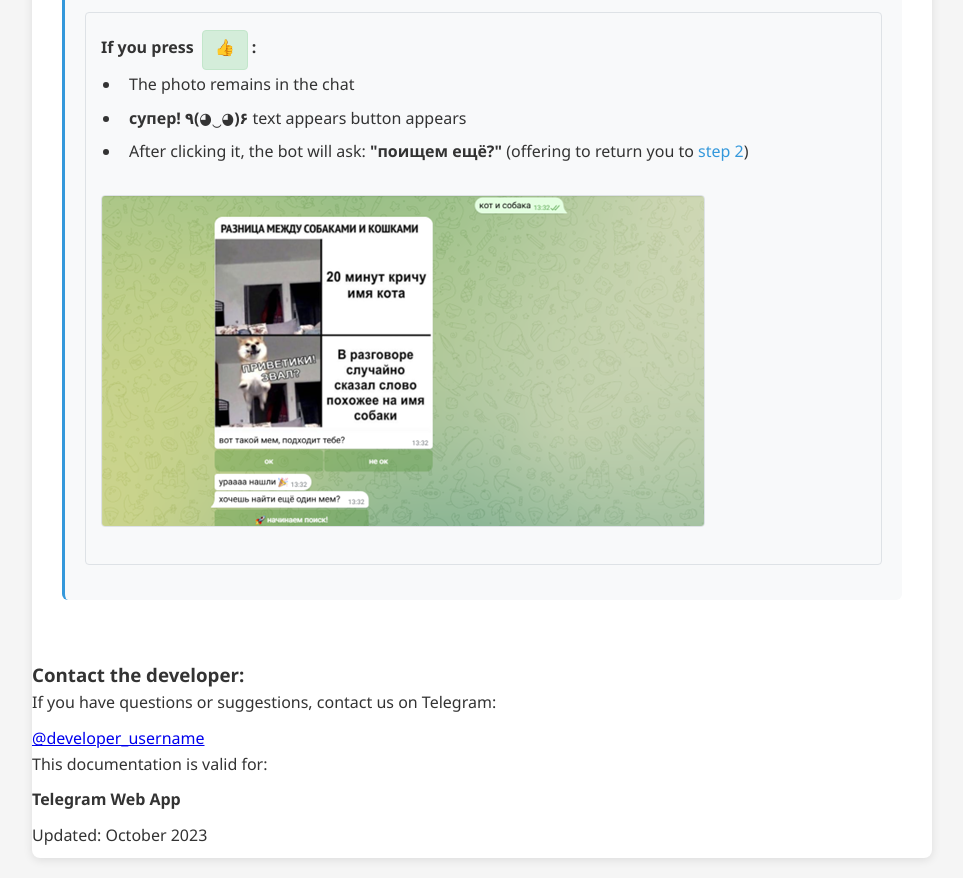
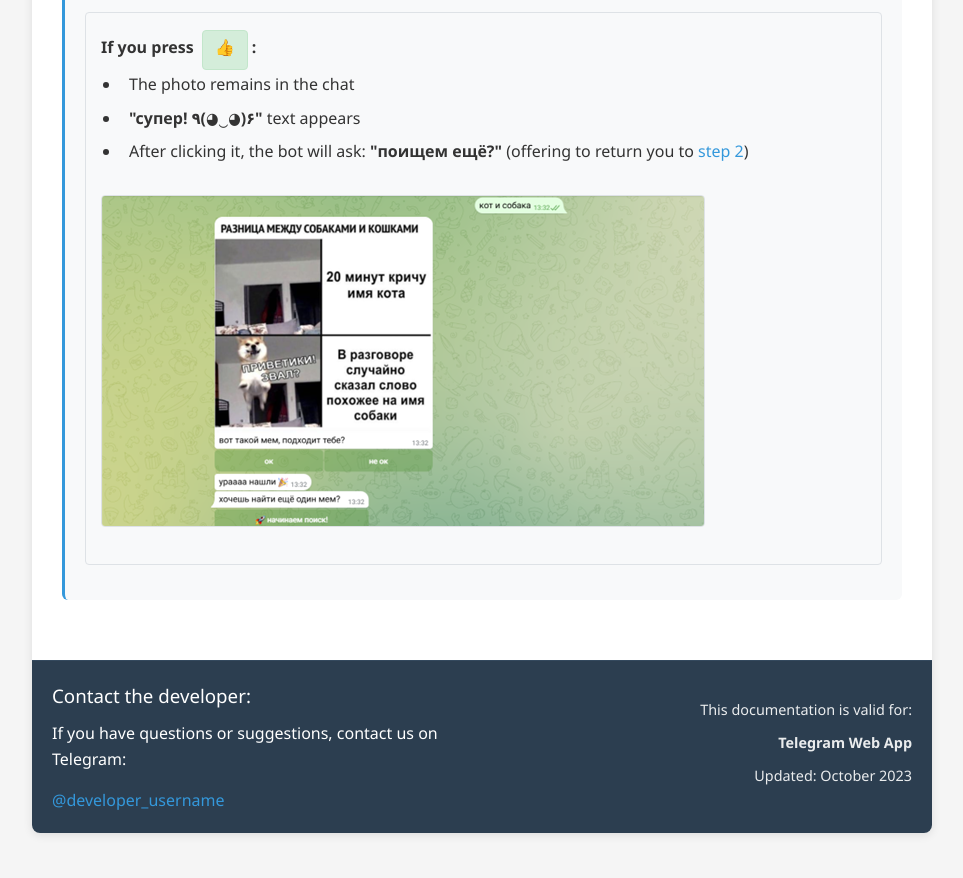
Before and after one commit to melkern/meme-bot-documentation, a plain HTML site: page index.html in a window 1280 px wide. Shown: the part 2414-3292 px from the top of the page, without its empty margins (158-1121 px from the left). After the commit the page ends 3267 px from the top, so only its background shows below. Drawn offline with Linux system fonts and the light colour scheme.

Commit message:
Update index.html

```diff
--- a/index.html
+++ b/index.html
@@ -148,6 +148,53 @@
         p {
             margin-bottom: 10px;
         }
+         .footer {
+            background: #2c3e50;
+            color: white;
+            padding: 20px;
+            text-align: center;
+            border-top: 1px solid #34495e;
+        }
+
+        .footer-content {
+            display: flex;
+            justify-content: space-between;
+            align-items: center;
+            flex-wrap: wrap;
+            gap: 20px;
+        }
+
+        .contact-info {
+            text-align: left;
+            flex: 1;
+            min-width: 250px;
+        }
+
+        .contact-info h3 {
+            margin-bottom: 10px;
+            font-weight: 400;
+        }
+
+        .telegram-link {
+            display: inline-flex;
+            align-items: center;
+            color: #3498db;
+            text-decoration: none;
+            font-weight: 500;
+            margin-top: 5px;
+        }
+
+        .telegram-link:hover {
+            text-decoration: underline;
+        }
+
+        .compatibility-info {
+            text-align: right;
+            flex: 1;
+            min-width: 250px;
+            font-size: 0.9em;
+            opacity: 0.9;
+        }
 
         @media (max-width: 768px) {
             .content {
@@ -241,7 +288,7 @@
                     <strong>If you press <span class="button ok">👍</span>:</strong>
                     <ul>
                         <li>The photo remains in the chat</li>
-                        <li><strong>супер! ٩(◕‿◕)۶</strong> text appears button appears</li>
+                        <li><strong>"супер! ٩(◕‿◕)۶"</strong> text appears</li>
                         <li>After clicking it, the bot will ask: <strong>"поищем ещё?"</strong> (offering to return you to <a href="#main-menu" class="link">step 2</a>)</li>
                     </ul>
                     <img src="Рисунок5.png" alt="Meme found celebration" class="screenshot">
```
